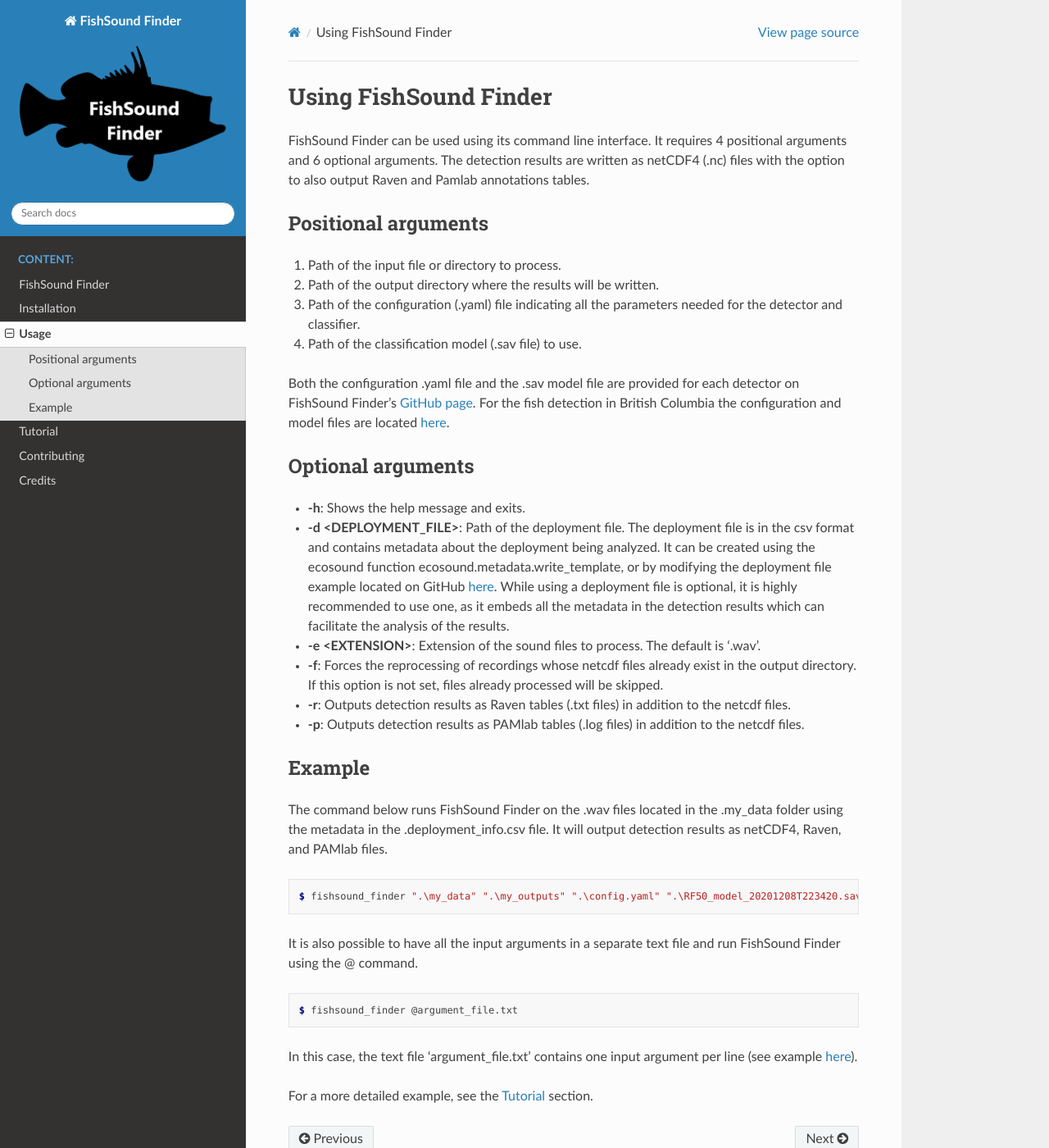
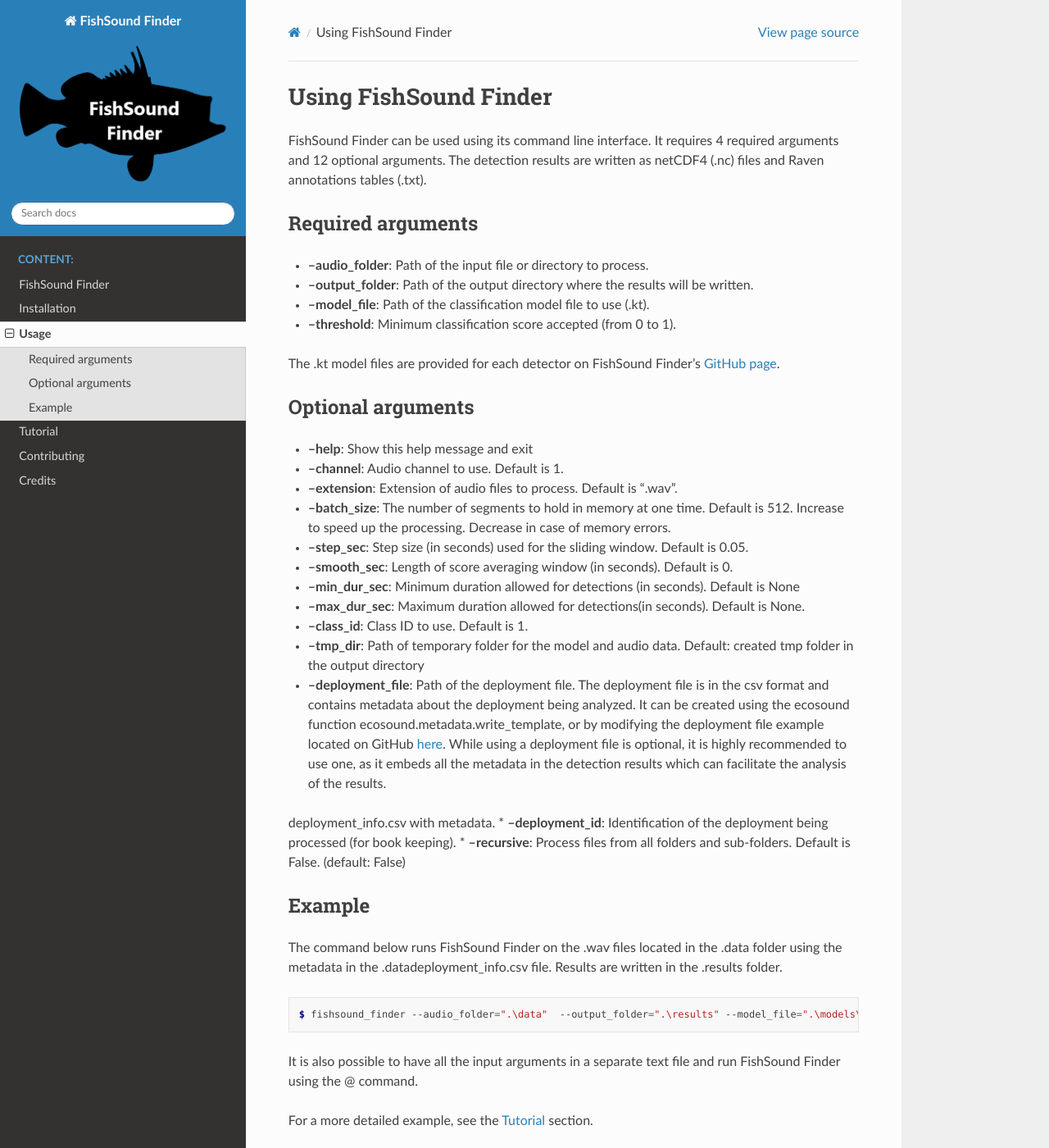
Before and after one commit to xaviermouy/FishSound_Finder, a Sphinx documentation site: the page built from docs/source/usage.rst, in a window 1280 px wide and 1400 px high. Shown: the whole window at 82% size. Built offline with Sphinx 7.4.7 and the Read the Docs theme 2.0.0, drawn with Linux system fonts in a browser that asks for light colours.

Commit message:
doc updates

```diff
--- a/docs/source/installation.rst
+++ b/docs/source/installation.rst
@@ -65,7 +65,7 @@
 
 
 		optional arguments:
-		  -h, --help                           show this help message and exit
+		  -h, --help                           Show this help message and exit
 		  --channel CHANNEL                    Audio channel to use. Default is 1.
 		  --extension EXTENSION                Extension of audio files to process. Default is ".wav".
 		  --batch_size BATCH_SIZE              The number of segments to hold in memory at one time. Default is 512. Decrease in case of memory errors.
@@ -75,7 +75,7 @@
 		  --max_dur_sec MAX_DUR_SEC            Maximum duration allowed for detections(in seconds). Default is None.
 		  --class_id CLASS_ID                  Class ID to use. Default is 1.
 		  --tmp_dir TMP_DIR                    Path of temporary folder for the model and audio data. Default: created tmp folder in the output directory
-		  --deployment_file DEPLOYMENT_FILE	   deployment_info.csv with metadata.
+		  --deployment_file DEPLOYMENT_FILE    deployment_info.csv with metadata.
 		  --deployment_id DEPLOYMENT_ID        Identification of the deployment being processed (for book keeping).
 		  --recursive, --no-recursive          Process files from all folders and sub-folders. Default is False. (default: False)
 
--- a/docs/source/usage.rst
+++ b/docs/source/usage.rst
@@ -1,50 +1,48 @@
 Using FishSound Finder
 ======================
 
-FishSound Finder can be used using its command line interface. It requires 4 positional arguments and 6 optional arguments. The detection results are written as
-netCDF4 (.nc) files with the option to also output Raven and Pamlab annotations tables.
+FishSound Finder can be used using its command line interface. It requires 4 required arguments and 12 optional arguments. The detection results are written as
+netCDF4 (.nc) files and Raven annotations tables (.txt).
 
-Positional arguments
+Required arguments
 --------------------
 
-1. Path of the input file or directory to process.
-2. Path of the output directory where the results will be written.
-3. Path of the configuration (.yaml) file indicating all the parameters needed for the detector and classifier.
-4. Path of the classification model (.sav file) to use.
+* **--audio_folder**:    Path of the input file or directory to process.
+* **--output_folder**:   Path of the output directory where the results will be written.
+* **--model_file**:      Path of the classification model file to use (.kt).
+* **--threshold**:       Minimum classification score accepted (from 0 to 1).
 
-Both the configuration .yaml file and the .sav model file are provided for each detector on FishSound Finder's `GitHub page <https://github.com/xaviermouy/FishSound_Finder/tree/master/models/>`__.
-For the fish detection in British Columbia the configuration and model files are located `here <https://github.com/xaviermouy/FishSound_Finder/tree/master/models/british-columbia_generic_config>`__.
+The .kt model files are provided for each detector on FishSound Finder's `GitHub page <https://github.com/xaviermouy/FishSound_Finder/tree/master/models/>`__.
 
 Optional arguments
 ------------------
 
-* **-h**:                   Shows the help message and exits.
-* **-d <DEPLOYMENT_FILE>**: Path of the deployment file. The deployment file is in the csv format and contains metadata about the deployment being analyzed. It can be created using the ecosound function ecosound.metadata.write_template, or by modifying the deployment file example located on GitHub `here <https://github.com/xaviermouy/FishSound_Finder/blob/master/example/deployment_info.csv>`_. While using a deployment	file is optional, it is highly recommended to use one, as it embeds all the metadata in the detection results which can facilitate the analysis of the results.
-* **-e <EXTENSION>**:       Extension of the sound files to process. The default is '.wav'.
-* **-f**:                   Forces the reprocessing of recordings whose netcdf files already exist in the output directory. If this option is not set, files already processed will be skipped.
-* **-r**:                   Outputs detection results as Raven tables (.txt files) in addition to the netcdf files.
-* **-p**:                   Outputs detection results as PAMlab tables (.log files) in addition to the netcdf files.
+* **--help**:               Show this help message and exit
+* **--channel**:            Audio channel to use. Default is 1.
+* **--extension**:          Extension of audio files to process. Default is ".wav".
+* **--batch_size**:         The number of segments to hold in memory at one time. Default is 512. Increase to speed up the processing. Decrease in case of memory errors.
+* **--step_sec**:           Step size (in seconds) used for the sliding window. Default is 0.05.
+* **--smooth_sec**:         Length of score averaging window (in seconds). Default is 0.
+* **--min_dur_sec**:        Minimum duration allowed for detections (in seconds). Default is None
+* **--max_dur_sec**:        Maximum duration allowed for detections(in seconds). Default is None.
+* **--class_id**:           Class ID to use. Default is 1.
+* **--tmp_dir**:            Path of temporary folder for the model and audio data. Default: created tmp folder in the output directory
+* **--deployment_file**:    Path of the deployment file. The deployment file is in the csv format and contains metadata about the deployment being analyzed. It can be created using the ecosound function ecosound.metadata.write_template, or by modifying the deployment file example located on GitHub `here <https://raw.githubusercontent.com/xaviermouy/FishSound_Finder/master/data/deployment_info.csv>`__. While using a deployment file is optional, it is highly recommended to use one, as it embeds all the metadata in the detection results which can facilitate the analysis of the results.
+deployment_info.csv with metadata.
+* **--deployment_id**:      Identification of the deployment being processed (for book keeping).
+* **--recursive**:          Process files from all folders and sub-folders. Default is False. (default: False)
 
 
 Example
 -------
 
-The command below runs FishSound Finder on the .wav files located in the .\my_data folder using the metadata in the .\deployment_info.csv file. It will output
-detection results as netCDF4, Raven, and PAMlab files.
+The command below runs FishSound Finder on the .wav files located in the .\data folder using the metadata in the .\data\deployment_info.csv file. Results are written in the .\results folder.
 
 .. code-block:: console
 
-   $ fishsound_finder ".\my_data" ".\my_outputs" ".\config.yaml" ".\RF50_model_20201208T223420.sav" -d"./deployment_info.csv" -e".wav" -f -r -p
+   $ fishsound_finder --audio_folder=".\data"  --output_folder=".\results" --model_file=".\models\FishNet_model_BC202403.kt" --deployment_file=".\data\deployment_info.csv"
 
 
 It is also possible to have all the input arguments in a separate text file and run FishSound Finder using the @ command.
 
-
-.. code-block:: console
-
-   $ fishsound_finder @argument_file.txt
-
-
-In this case, the text file 'argument_file.txt' contains one input argument per line (see example `here <https://github.com/xaviermouy/FishSound_Finder/blob/master/example/args_file_example.txt>`__).
-
 For a more detailed example, see the :ref:`Tutorial<tutorial>` section.
```
